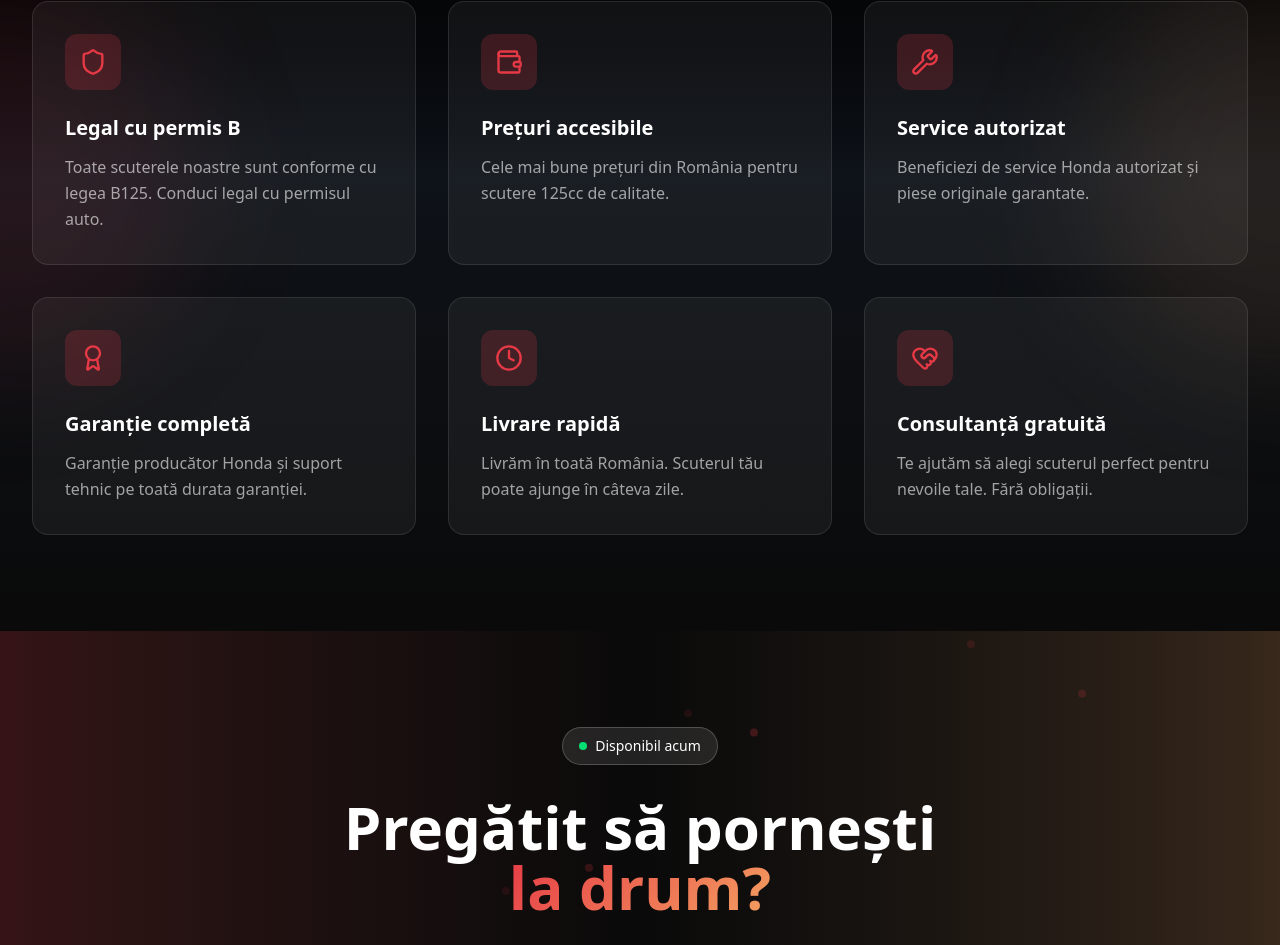
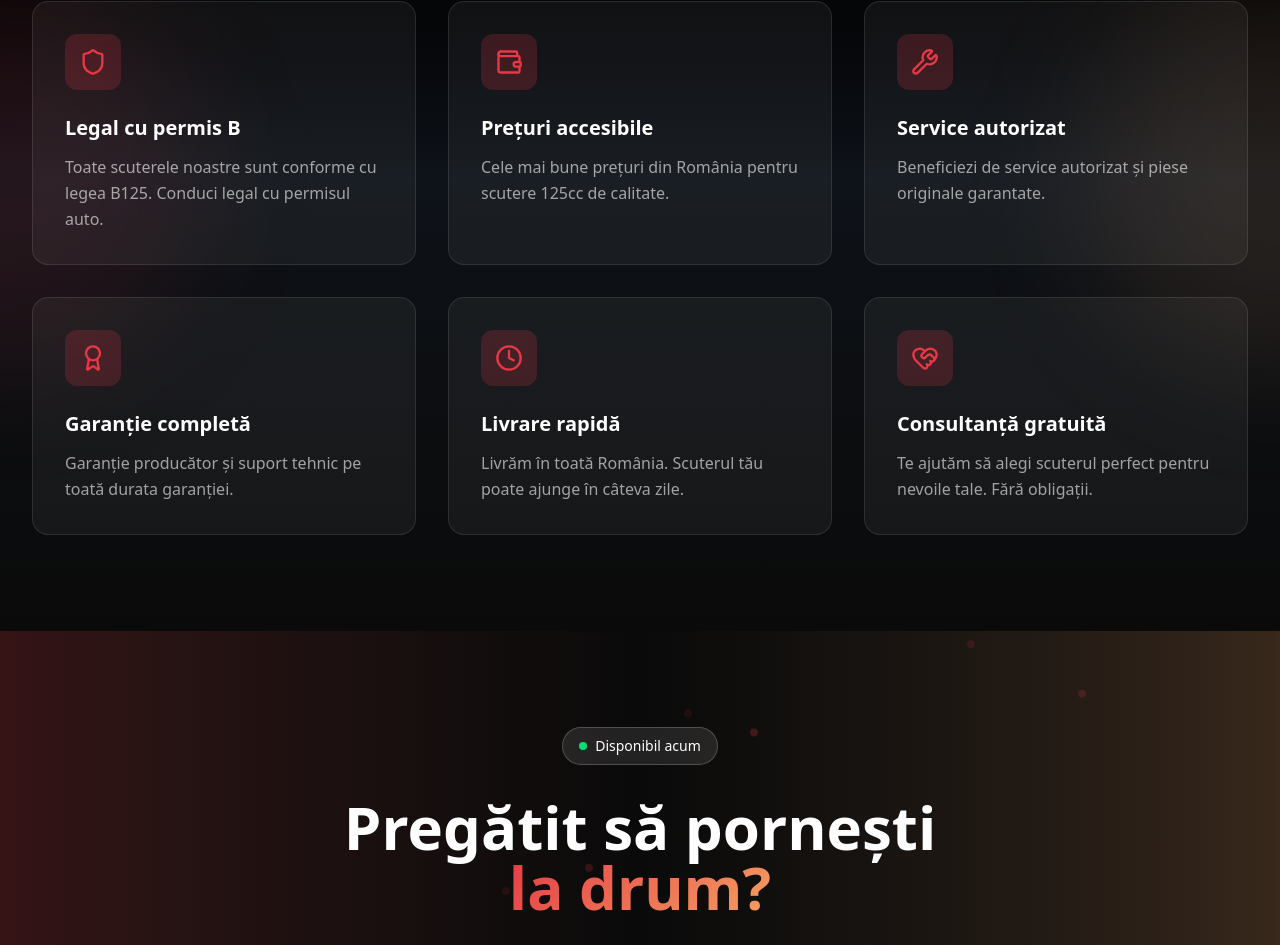
Before and after one commit to mikitu/scutere125.ro, a Next.js app in the folder apps/web/: page / in a window 1280 px wide. Shown: the part 2214-3159 px from the top of the page. Built offline with nearby package versions, Linux system fonts and the light colour scheme; no server answers.

Commit message:
fix: remove remaining Honda-specific references in WhyChooseUs section
- Change 'service Honda autorizat' to 'service autorizat'
- Change 'Garanție producător Honda' to 'Garanție producător'
- Make warranty and service descriptions brand-agnostic

```diff
--- a/apps/web/src/components/sections/WhyChooseUs.tsx
+++ b/apps/web/src/components/sections/WhyChooseUs.tsx
@@ -18,12 +18,12 @@ const reasons = [
   {
     icon: Wrench,
     title: 'Service autorizat',
-    description: 'Beneficiezi de service Honda autorizat și piese originale garantate.',
+    description: 'Beneficiezi de service autorizat și piese originale garantate.',
   },
   {
     icon: Award,
     title: 'Garanție completă',
-    description: 'Garanție producător Honda și suport tehnic pe toată durata garanției.',
+    description: 'Garanție producător și suport tehnic pe toată durata garanției.',
   },
   {
     icon: Clock,
```
